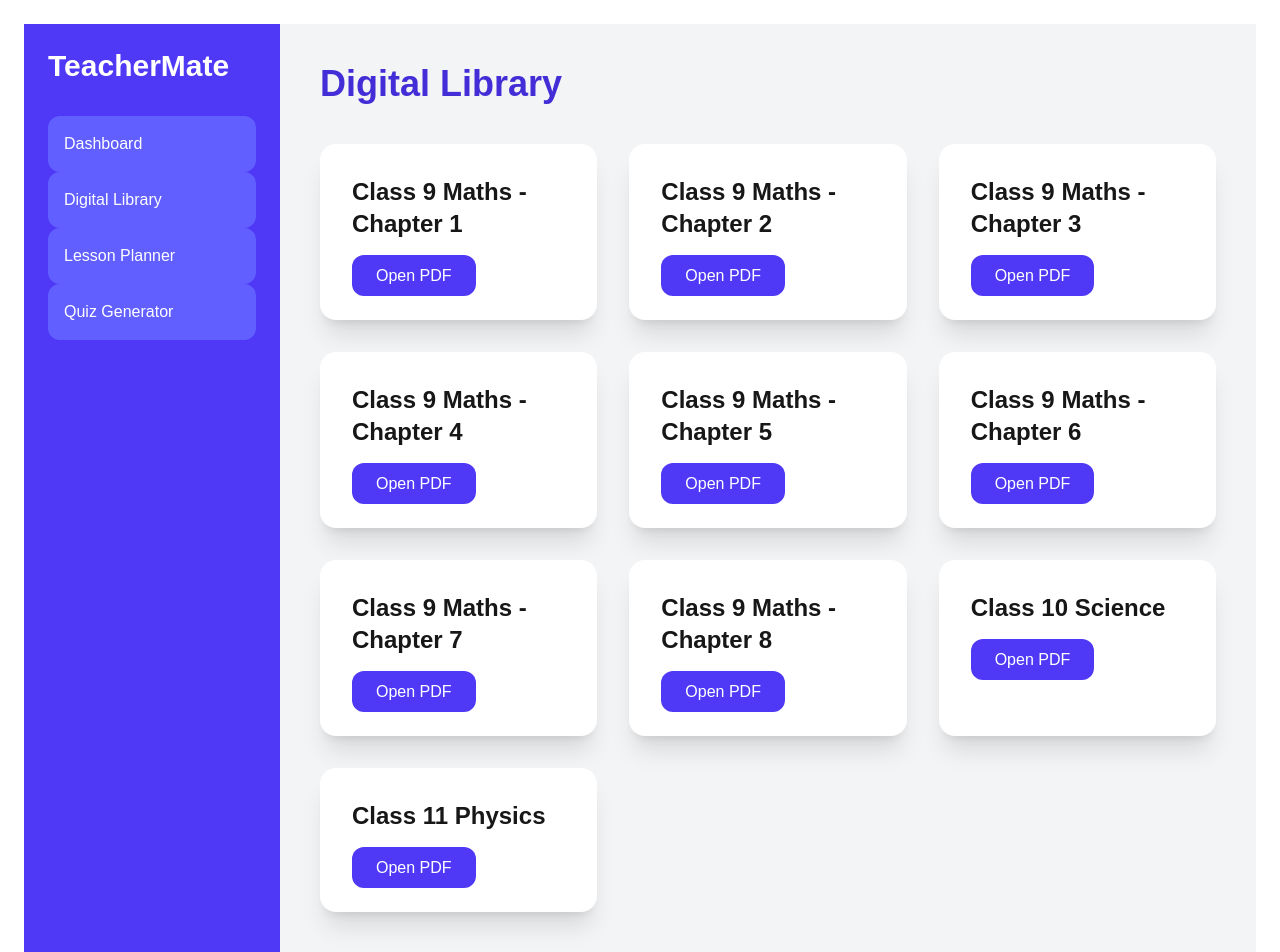
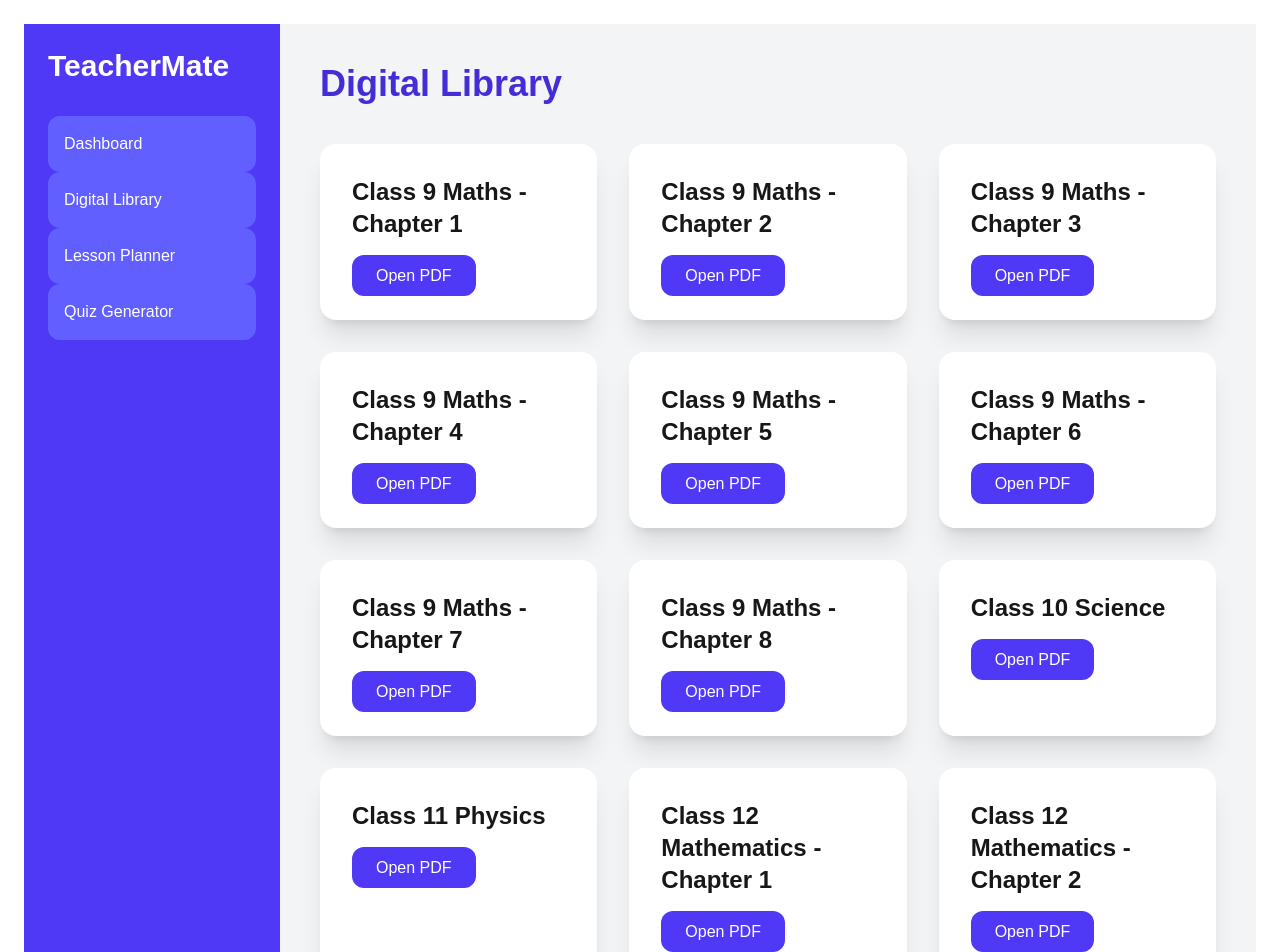
Before and after one commit to shindejjs-ux/teachermate, a Next.js app: page /library in a window 1280 px wide. Shown: the top 952 px of the page. Built offline with nearby package versions, Linux system fonts and the light colour scheme.

Commit message:
Added chapter PDFs

```diff
--- a/app/library/page.tsx
+++ b/app/library/page.tsx
@@ -44,6 +44,14 @@ export default function LibraryPage() {
       title: "Class 11 Physics",
       link: "https://drive.google.com/file/d/1zdg6Qu0vPLrdwS5w_gHJiXo0C8vSKetf/preview",
     },
+    {
+      title: "Class 12 Mathematics - Chapter  1",
+      link: "https://drive.google.com/file/d/1nEWV0qdfBC5Kmu_c631dQxDVWsLSnocj/preview",
+    },
+    {
+      title: "Class 12 Mathematics - Chapter  2",
+      link: "https://drive.google.com/file/d/1xF5phv55NaQPR8YZEUIFZrXjHCQh7hMw/preview",
+    },
   ];
 
   return (
```
